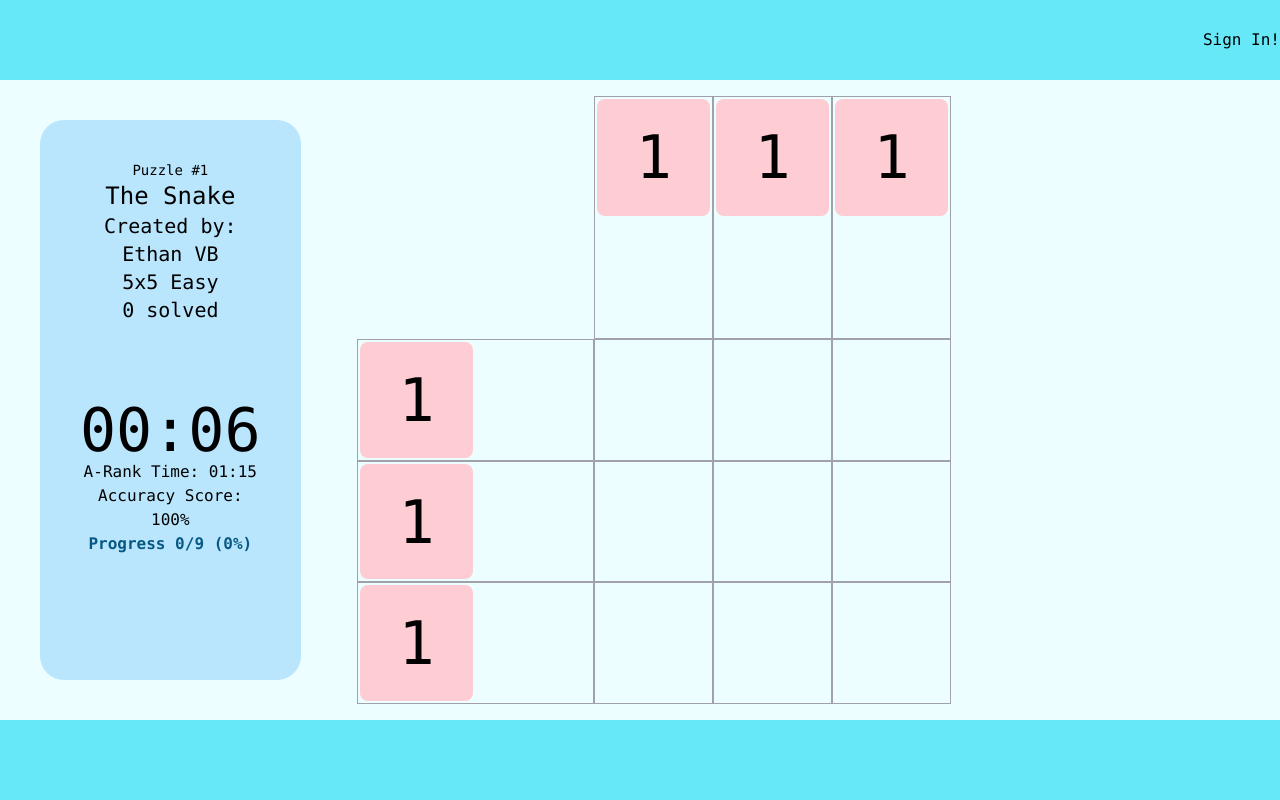
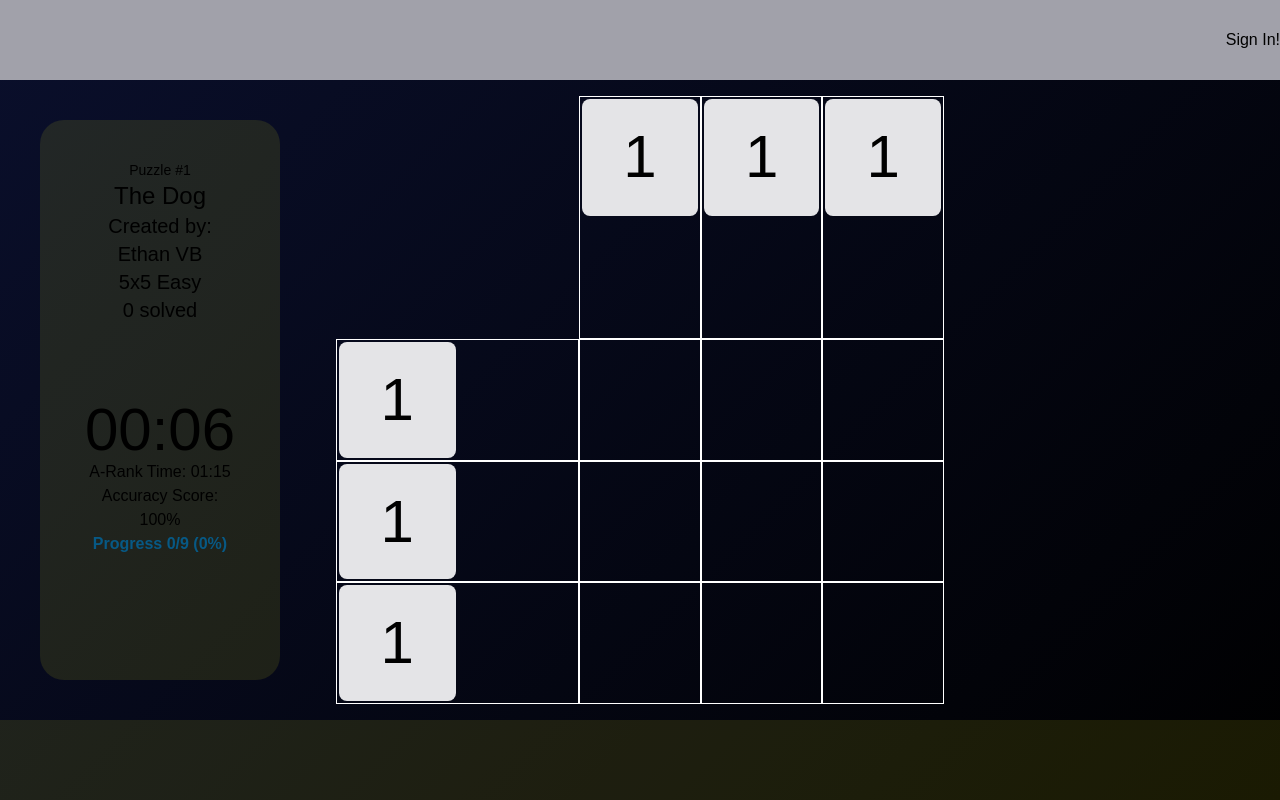
Before and after one commit to EthanVB123/CITS3403_GroupProject, a Flask app: page /puzzle/1 in a window 1280 px wide. Run offline with Flask 3, Linux system fonts and the light colour scheme; some libraries are stand-ins or nearby versions.

Commit message:
Changed styling of puzzle solve page to have consistency with Elizabeth's design for the login page

```diff
--- a/app/static/solvePuzzle.js
+++ b/app/static/solvePuzzle.js
@@ -33,7 +33,7 @@ document.addEventListener("DOMContentLoaded", () => {
         }
         itemClicked.classList.toggle("shaded");
         itemClicked.classList.toggle("hover:bg-zinc-600");
-        itemClicked.classList.toggle("bg-zinc-900");
+        itemClicked.classList.toggle("bg-zinc-200");
         if (userStatus == "solver") {
             displayProgress(progressElement);
             if (verifySolution(rowClues, colClues, shadedCells)) {
@@ -143,14 +143,15 @@ function generatePuzzle(newSize, newRowClues, newColClues) {
     // add the vertical clues (the elements in each column containing the clues (list of numbers) for that column)
     for (let colnum = 0; colnum < newSize[1]; colnum++) {
         colElement = document.createElement('div');
-        colElement.classList.add("column", "border", "border-zinc-400");
+        colElement.classList.add("column", "border", "border-white");
         colElement.style.display = "grid";
         colElement.style.gridTemplateRows = gridTemplate(newSize[0], "col"); // note that newsize[0] is used here as the max number of clues in a *column* is ceil(*numRows*/2)
         colElement.style.gridTemplateColumns = '1fr';
         for (let clue of newColClues[colnum]) { // Add each individual clue number into the 'column' element
             clueElement = document.createElement('div');
             clueElement.classList.add("vclue");
-            clueElement.classList.add("bg-rose-200");
+            clueElement.classList.add("bg-zinc-200");
+            clueElement.classList.add("text-black");
             clueElement.classList.add("m-0.5", "rounded-lg");
             clueElement.classList.add("flex", "items-center", "justify-center");
             clueElement.innerHTML = clue;
@@ -162,14 +163,15 @@ function generatePuzzle(newSize, newRowClues, newColClues) {
     for (let rownum = 0; rownum < newSize[0]; rownum++) {
         // add row clue (the element in the row containing the clue (list of numbers) for that row)
         rowElement = document.createElement('div');
-        rowElement.classList.add("row", "border", "border-zinc-400");
+        rowElement.classList.add("row", "border", "border-white");
         rowElement.style.display = "grid";
         rowElement.style.gridTemplateColumns = gridTemplate(newSize[1], "row"); // note that newsize[1] is used here as the max number of clues in a *row* is ceil(*numCols*/2)
         rowElement.style.gridTemplateRows = '1fr';
         for (let clue of newRowClues[rownum]) { // Add each individual clue number into the 'row' element
             clueElement = document.createElement('div');
             clueElement.classList.add("hclue");
-            clueElement.classList.add("bg-rose-200");
+            clueElement.classList.add("bg-zinc-200");
+            clueElement.classList.add("text-black");
             clueElement.classList.add("m-0.5", "rounded-lg");
             clueElement.classList.add("flex", "items-center", "justify-center");
             clueElement.innerHTML = clue;
@@ -180,9 +182,9 @@ function generatePuzzle(newSize, newRowClues, newColClues) {
         for (let i = 0; i < newSize[1]; i++) {
             cell = document.createElement("div");
             cell.classList.add("cell");
-            cell.classList.add("border-zinc-400");
+            cell.classList.add("border-white");
             cell.classList.add("border");
-            cell.classList.add("hover:bg-zinc-200");
+            cell.classList.add("hover:bg-zinc-600");
             puzzle.appendChild(cell);
         }
     }
--- a/app/templates/solvePuzzle.html
+++ b/app/templates/solvePuzzle.html
@@ -15,19 +15,19 @@
     <!-- runs the actual client-side code -->
     <script src="{{ url_for('static', filename='solvePuzzle.js') }}"></script>
 </head>
-<body class="bg-cyan-50 h-screen font-mono">
+<body class="bg-cyan-50 h-screen text-black" style="background: linear-gradient(135deg, #0a0f2c, #000000); font-family: 'Arial', sans-serif;">
     <div id="page" class="grid grid-rows-[1fr_8fr_1fr] h-full">
-        <div class="header bg-cyan-300 w-full flex items-center">
+        <div class="header w-full flex items-center bg-zinc-400">
             <span class="navbar ml-auto">
                 <span>Sign In!</span>
             </span>
         </div>
         <div class="main grid grid-cols-[1fr_2fr_1fr] w-full h-full">
             <div id="sidebar" class="w-full h-full flex items-center justify-center p-10">
-                <div id="stats" class="bg-sky-200 w-full h-full border-black-900 p-10 rounded-3xl grid grid-rows-[1fr_1fr]">
+                <div id="stats" class="w-full h-full border-black-900 p-10 rounded-3xl grid grid-rows-[1fr_1fr]" style="background-color: rgba(255, 255, 25, 0.1);">
                     <div class="h-full w-full">
                         <div class="w-full text-center text-sm">Puzzle #1</div>
-                        <div class="w-full text-center text-2xl">The Snake</div>
+                        <div class="w-full text-center text-2xl">The Dog</div>
                         <div class="w-full text-center text-xl">Created by: Ethan VB</div>
                         <div class="w-full text-center text-xl">5x5 Easy</div>
                         <div class="w-full text-center text-xl">0 solved</div>
@@ -44,7 +44,7 @@
                 <!-- will be filled dynamically by solvePuzzle.js on load -->
             </div>
         </div>
-        <div class="footer bg-cyan-300 w-full h-full">
+        <div class="footer w-full h-full" style="background-color: rgba(255, 255, 25, 0.1);">
 
         </div>
     </div>
```
